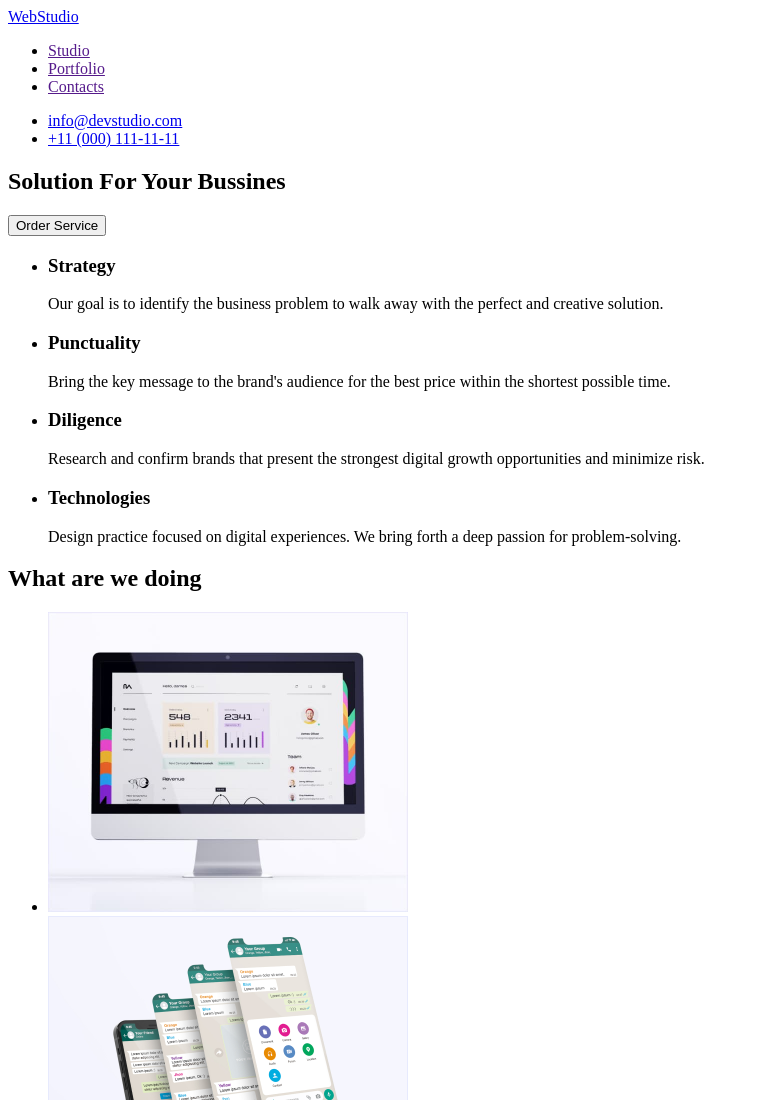
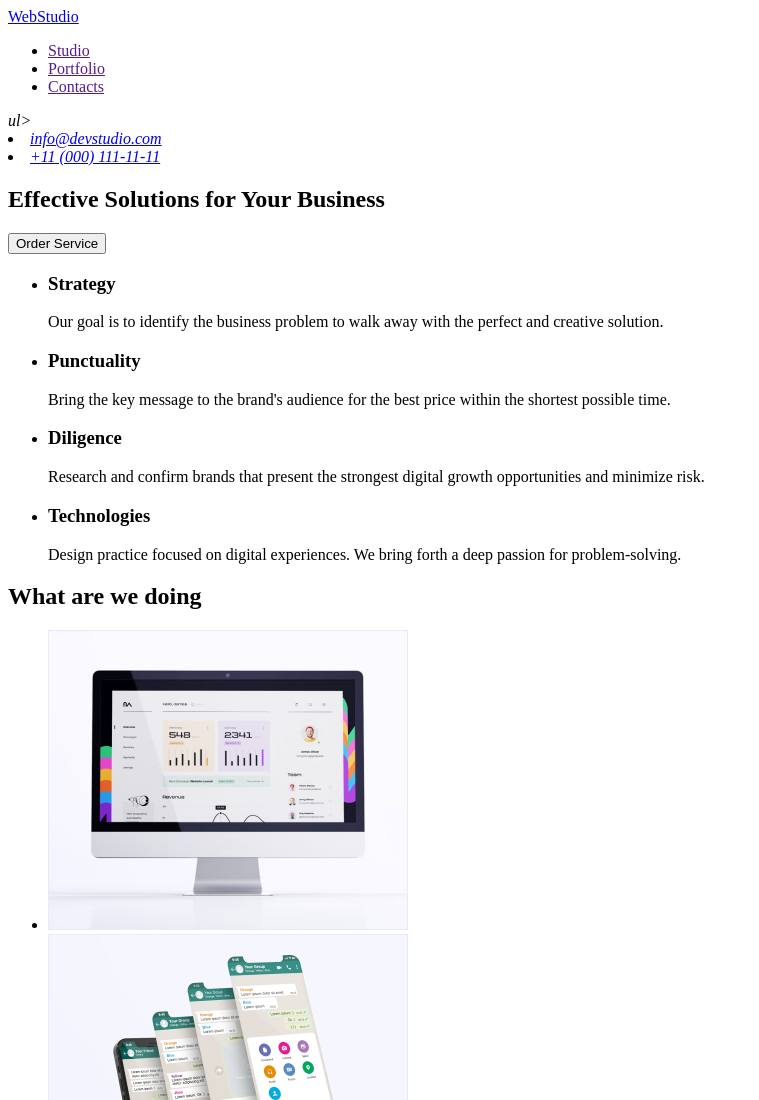
Before and after one commit to Ukulele404/goit-markup-hw-01, a plain HTML site: page index.html in a window 1280 px wide. Shown: the top 1100 px of the page, without its empty margins (0-759 px from the left). Drawn offline with Linux system fonts and the light colour scheme.

Commit message:
update index.html

```diff
--- a/index.html
+++ b/index.html
@@ -17,28 +17,27 @@
             <li><a href="">Contacts</a></li>
         </ul>
         </nav>
-            <ul>
-            <li> <a
-                 href="mailto:info@devstudio.com">
-                 info@devstudio.com </a></li>
-                <li><a
-                    href="tel:+110001111111">
+
+        <address>
+            ul>
+            <li> <a href="mailto:info@devstudio.com">
+                    info@devstudio.com </a></li>
+            <li><a href="tel:+110001111111">
                     +11 (000) 111-11-11</a></li>
             </ul>
-
-
-
+        </address>
 
     </header>
     <main>
 
 <!-- Section 1 -->
         <section>
-            <h1> Solution For Your Bussines</h1>
+            <h1> Effective Solutions for Your Business</h1>
             <button type="button">Order Service</button>
     </section>
 
 <!-- Section 2 -->
+        <h2 hidden>Features</h2>
          <section>
             <ul>
             <li> <h3>Strategy</h3>
```
